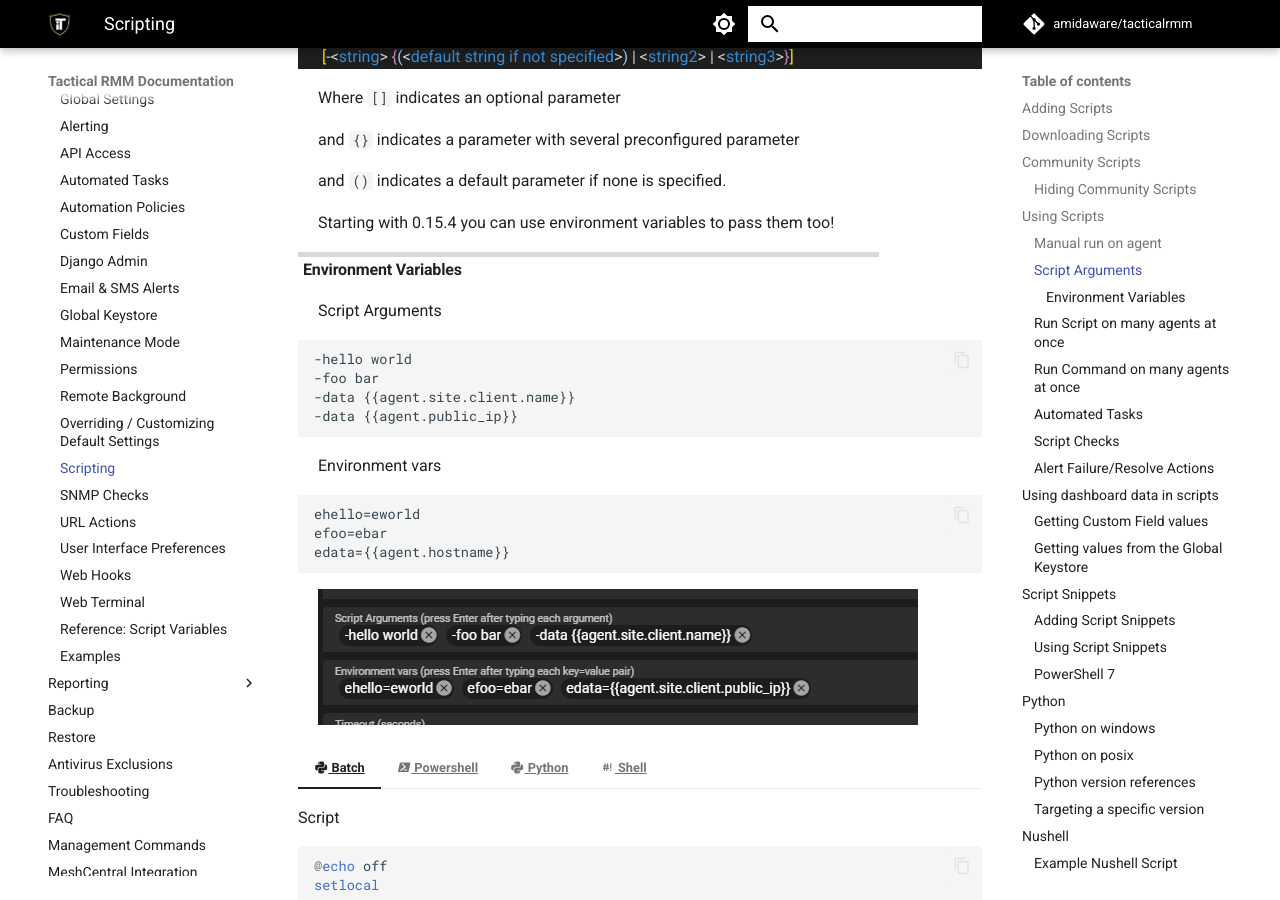
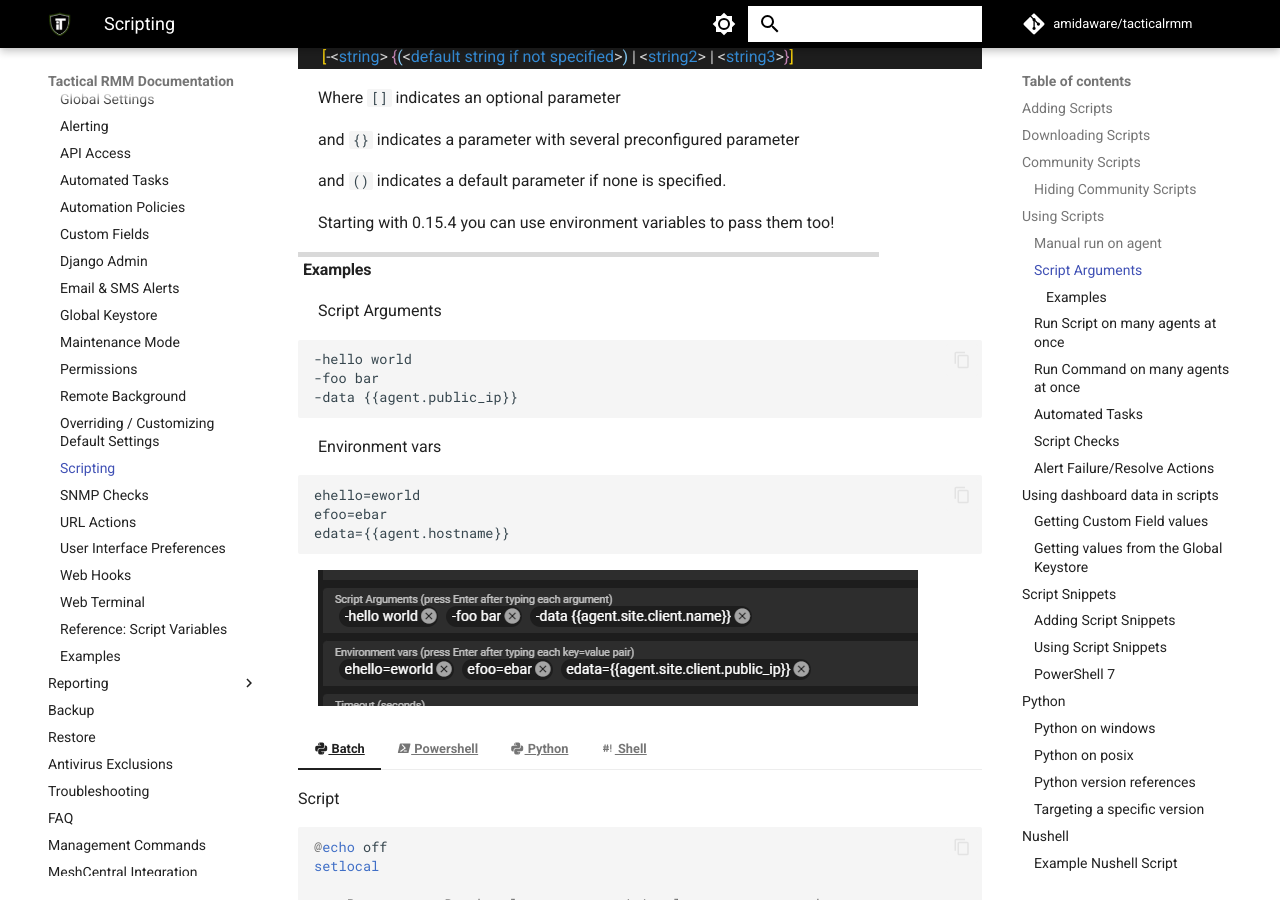
Before and after one commit to amidaware/trmm-docs, an MkDocs documentation site: the page built from docs/functions/scripting.md, in a window 1280 px wide and 900 px high, scrolled down 2483 px. Built offline with MkDocs 1.6.1 and Material for MkDocs 9.7.7, drawn with Linux system fonts in a browser that asks for light colours; comment, search, counter and statistics services are not loaded.

Commit message:
fix: script examples

````diff
--- a/docs/functions/scripting.md
+++ b/docs/functions/scripting.md
@@ -82,14 +82,13 @@
 
 Starting with 0.15.4 you can use environment variables to pass them too!
 
-#### Environment Variables
+#### Examples
 
 Script Arguments
 
 ```
 -hello world
 -foo bar
--data {{agent.site.client.name}}
 -data {{agent.public_ip}}
 ```
 
````
